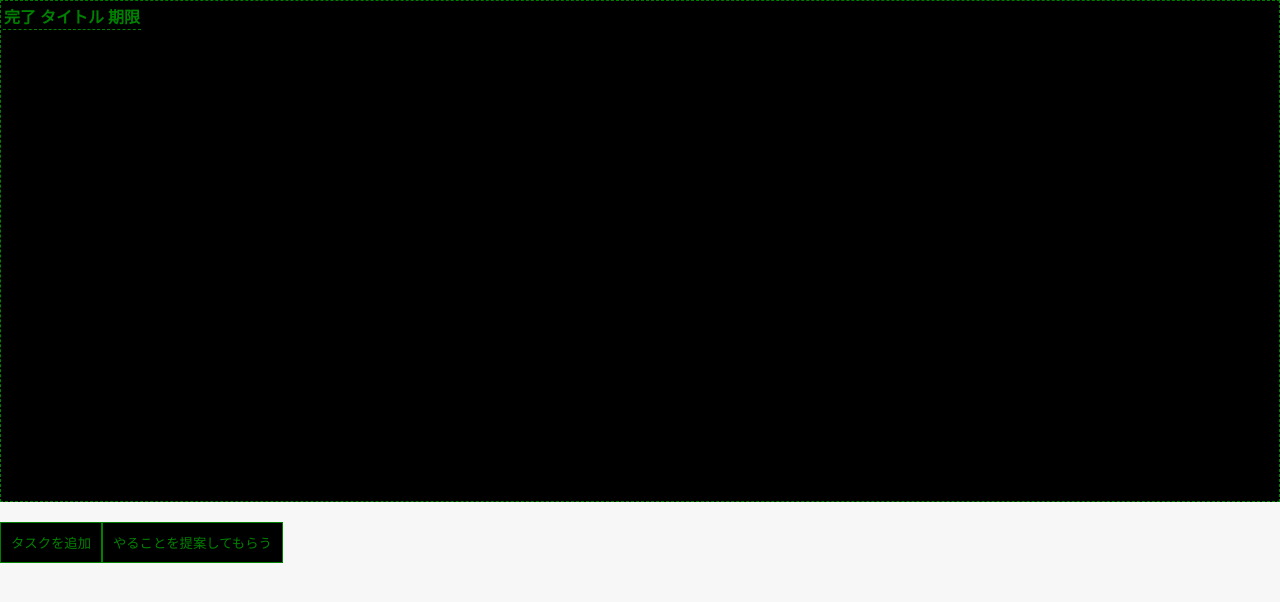
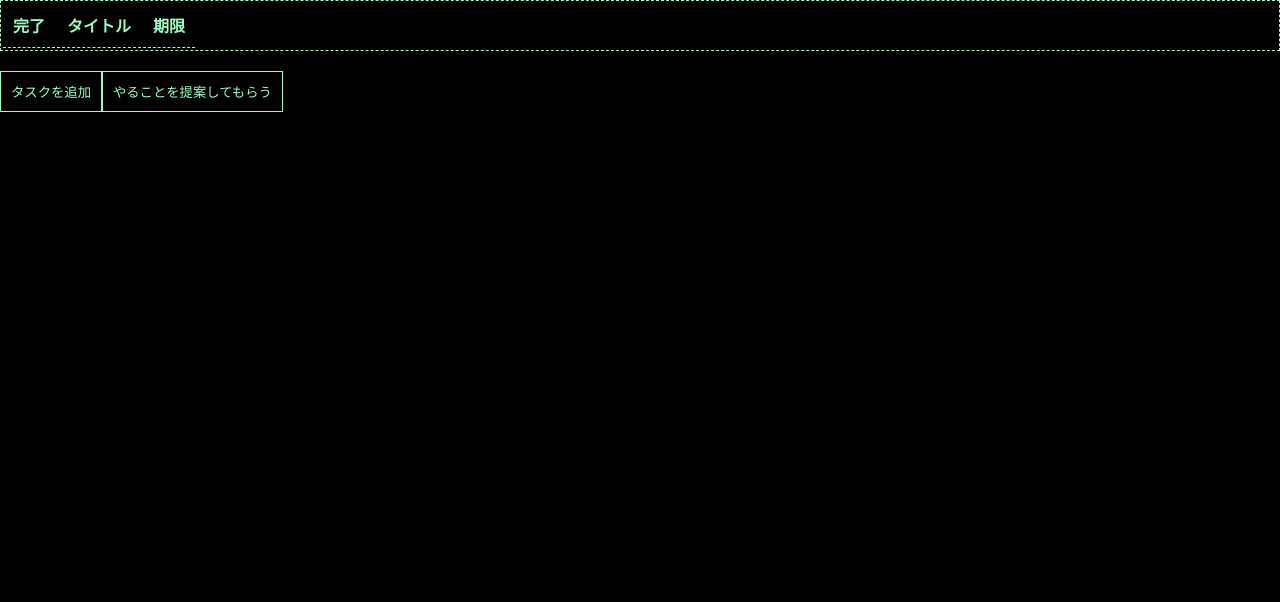
Before and after one commit to nepp-tumsat/hackathon_vol.6, a React (Create React App) app: page /screen2 in a window 1280 px wide. Shown: the top 602 px of the page. Built offline with nearby package versions, Linux system fonts and the light colour scheme.

Commit message:
テーブルの大きさを可変に変更。

```diff
--- a/src/screen2.css
+++ b/src/screen2.css
@@ -1,19 +1,25 @@
 .table {
     background-color: black;
-    color: green;
-    border: 1px dashed green;
-    height: 500px;
+    color: rgb(154, 255, 193);
+    border: 1px dashed rgb(154, 255, 193);
+    height: auto;
+    width: auto;
     overflow: auto;
 }
 
 .table th, .table td {
-    border-bottom: 1px dashed green;
+    border-bottom: 1px dashed rgb(154, 255, 193);
+    padding: 10px;
+}
+
+.table input[type='checkbox'] {
+    transform: scale(1.5);
 }
 
 .add-task-button {
     background-color: black;
-    color: green;
-    border: 1px solid green;
+    color: rgb(154, 255, 193);
+    border: 1px solid rgb(154, 255, 193);
     padding: 10px;
     margin-top: 20px;
     cursor: pointer;
@@ -21,14 +27,14 @@
 }
 
 .add-task-button:hover {
-    background-color: green;
+    background-color: rgb(154, 255, 193);
     color: black;
 }
 
 .api-button {
     background-color: black;
-    color: green;
-    border: 1px solid green;
+    color: rgb(154, 255, 193);
+    border: 1px solid rgb(154, 255, 193);
     padding: 10px;
     margin-top: 20px;
     cursor: pointer;
@@ -36,7 +42,7 @@
 }
 
 .api-button:hover {
-    background-color: green;
+    background-color: rgb(154, 255, 193);
     color: black;
 }
 
@@ -60,3 +66,10 @@
     border: 1px solid #888;
     width: 80%;
 }
+
+body, html {
+    background-color: black;
+    margin: 0;
+    padding: 0;
+    height: 100%;
+}
```
